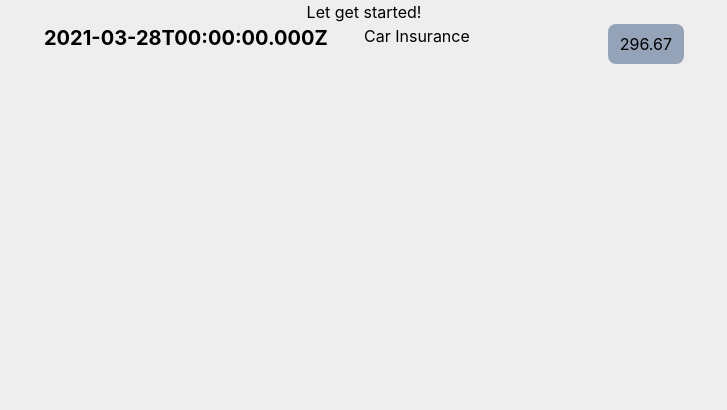
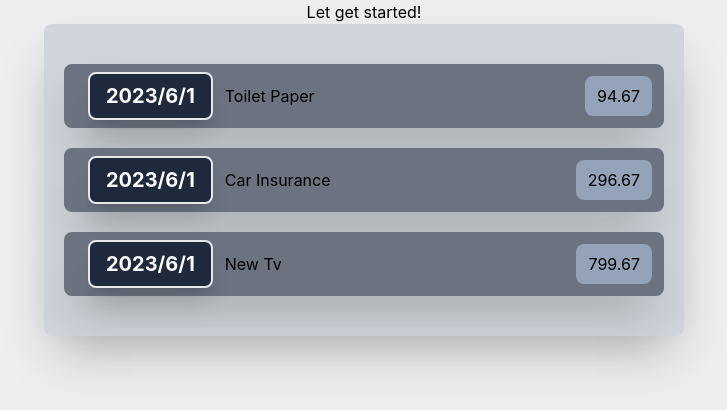
Before and after one commit to gh20000528/reacr-practise-one, a React (Create React App) app: page / in a window 1280 px wide. Shown: the top 410 px of the page, without its empty margins (276-1003 px from the left). Built offline with nearby package versions, Linux system fonts and the light colour scheme.

Commit message:
learn props

```diff
--- a/src/App.js
+++ b/src/App.js
@@ -28,7 +28,23 @@ function App() {
       <div>
         <h2>Let get started!</h2>
       </div>
-      <Expemseltem></Expemseltem>
+      <div className='bg-gray-300 w-1/2 mx-auto py-5 rounded-lg shadow-2xl px-5'>
+        <Expemseltem
+          title = {exenses[0].title}
+          amount = {exenses[0].amount}
+          date = {exenses[0].date}
+        ></Expemseltem>
+          <Expemseltem
+          title = {exenses[1].title}
+          amount = {exenses[1].amount}
+          date = {exenses[1].date}
+        ></Expemseltem>
+          <Expemseltem
+          title = {exenses[2].title}
+          amount = {exenses[2].amount}
+          date = {exenses[2].date}
+        ></Expemseltem>
+      </div>
     </div>
   );
 }
--- /dev/null
+++ b/src/components/Card.js
@@ -0,0 +1,11 @@
+import React from 'react'
+
+const Card = (props) => {
+  return (
+    <div className='flex w-full mx-auto bg-gray-500 px-3 py-2 rounded-lg shadow-2xl my-5 items-center'>
+      {props.children}
+    </div>
+  )
+}
+
+export default Card
--- /dev/null
+++ b/src/components/ExpenseDate.js
@@ -0,0 +1,16 @@
+import React from 'react'
+
+const ExpenseDate = (props) => {
+  const dateObject = new Date(props.date); // 假設 props.date 是一個有效的日期字串或數字
+  const year = dateObject.getFullYear();
+  const month = dateObject.getMonth() + 1;
+  const day = dateObject.getDate();
+
+  return (
+    <div className="text-xl font-bold px-4 py-2 flex bg-slate-800 rounded-lg shadow-xl text-white mx-3 border-2">
+        <p>{year}/{month}/{day}</p>
+    </div>
+  )
+}
+
+export default ExpenseDate
--- a/src/components/Expenseltem.js
+++ b/src/components/Expenseltem.js
@@ -1,18 +1,17 @@
 import React from 'react'
+import ExpenseDate from './ExpenseDate'
+import Card from './Card'
 
-const Expenseltem = () => {
-  const date = new Date(2021, 2, 28);
-  const title = 'Car Insurance'
-  const amout = 296.67
+const Expenseltem = (props) => {
 
   return (
-    <div className='flex w-1/2 mx-auto'>
-      <div className="flex-1 text-xl font-bold text-left">{date.toISOString()}</div>
-      <div className='flex-1 flex justify-between'>
-        <h2>{title}</h2>
-        <span className='px-3 py-2 bg-slate-400 rounded-lg'>{amout}</span>
+    <Card>
+      <ExpenseDate date={props.date}></ExpenseDate>
+      <div className='flex-1 flex justify-between items-center'>
+        <h2>{props.title}</h2>
+        <p className='px-3 py-2 bg-slate-400 rounded-lg '>{props.amount}</p>
       </div>
-    </div>
+    </Card>
   )
 }
 
```
